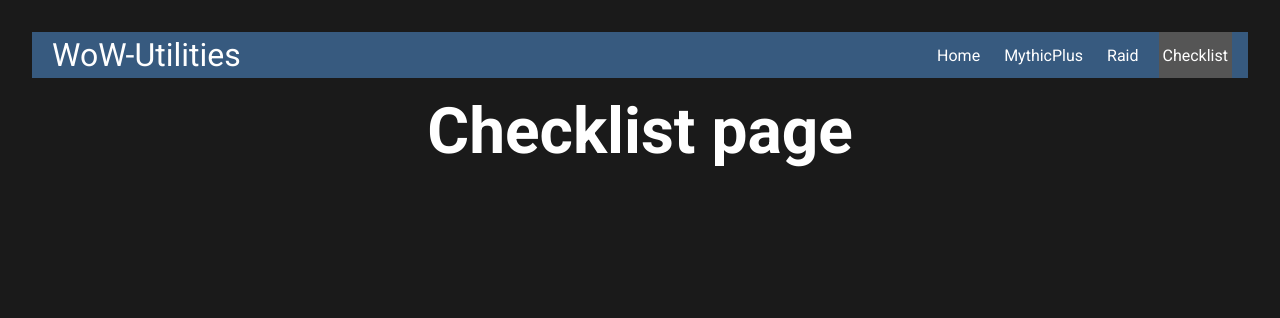
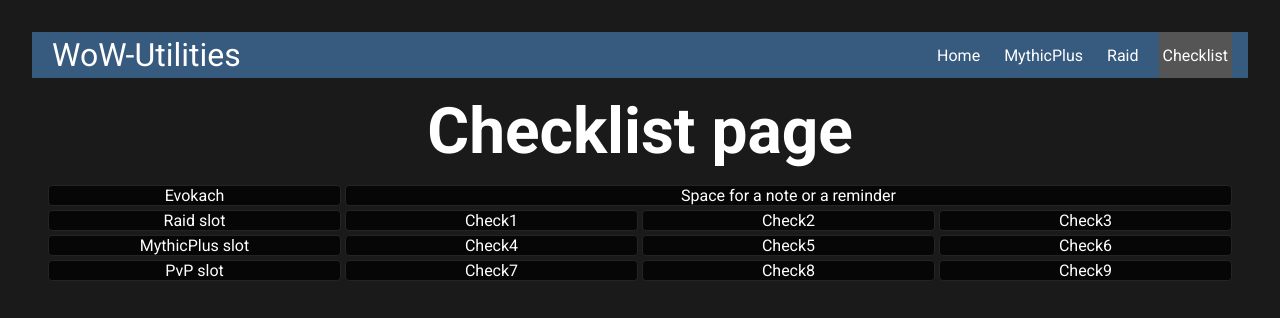
Before and after one commit to Nikolascerbakov/WoW-Utilities, a React (Vite) app: page /Checklist in a window 1280 px wide. Shown: the top 318 px of the page. Built offline with nearby package versions, Linux system fonts and the light colour scheme.

Commit message:
created checklist component, first layout

```diff
--- /dev/null
+++ b/src/Checklist.css
@@ -0,0 +1,76 @@
+
+.grid-checklist {
+    display: grid;
+    grid-template-columns: 1fr 1fr 1fr 1fr;
+    grid-template-rows: 1fr 1fr 1fr 1fr;
+    gap: .25em;
+    grid-auto-flow: row;
+    grid-template-areas:
+      "grid-char-name grid-note-space grid-note-space grid-note-space"
+      "grid-raid-slot grid-check1 grid-check2 grid-check3"
+      "grid-mythic-slot grid-check4 grid-check5 grid-check6"
+      "grid-pvp-slot grid-check7 grid-check8 grid-check9";
+  }
+
+.grid-checklist > * {
+    color: white;
+    border: 1px solid #242424;
+    border-radius: .25rem;
+    background: #060606;
+}
+
+.grid-char-name{
+    grid-area: grid-char-name ;
+}
+
+.grid-note-space{
+    grid-area: grid-note-space;
+}
+
+.grid-raid-slot{
+    grid-area: grid-raid-slot;
+}
+
+.grid-mythic-slot{
+    grid-area: grid-mythic-slot;
+}
+
+.grid-pvp-slot{
+    grid-area: grid-pvp-slot;
+}
+
+.grid-check1{
+    grid-area: grid-check1;
+}
+
+.grid-check2{
+    grid-area: grid-check2;
+}
+
+.grid-check3{
+    grid-area: grid-check3;
+}
+
+.grid-check4{
+    grid-area: grid-check4;
+}
+
+.grid-check5{
+    grid-area: grid-check5;
+}
+
+.grid-check6{
+    grid-area: grid-check6;
+}
+
+.grid-check7{
+    grid-area: grid-check7;
+}
+
+.grid-check8{
+    grid-area: grid-check8;
+}
+
+.grid-check9{
+    grid-area: grid-check9;
+}
--- a/src/ChecklistApp.jsx
+++ b/src/ChecklistApp.jsx
@@ -1,72 +1,25 @@
-import React, {useState} from "react";
 
 function ChecklistApp(){
 
-    const [tasks, setTasks] = useState(["Fill up vault slots", "Collect transmog", "Do dailies"]);
-    const [newTask, setNewTask] = useState("");
-
-    function handleInputChange(event){
-        setNewTask(event.target.value);
-    }
-
-    function addTask(){
-
-    }
-
-    function deleteTask(index){
-
-    }
-
-    function moveTaskUp(index){
-
-    }
-
-    function moveTaskDown(index){
-
-    }
-
     return(
-        <div className="checklist">
-            <h1>Checklist</h1>
-
-            <div>
-                <input
-                type="text"
-                placeholder="Enter a check..."
-                value={newTask}
-                onChange={handleInputChange}/>
-
-                <button
-                className="add-button"
-                onClick={addTask}>
-                ADD
-                </button>
-            </div>
-
-            <ol>
-                {tasks.map((task, index) =>
-                    <li className="checkLI" key={index}>
-                        <span className="text">{task}</span>
-                        <button
-                            className="delete-button"
-                            onClick={() => deleteTask(index)}>
-                            Delete
-                        </button>
-                        <button
-                            className="move-button"
-                            onClick={() => moveTaskUp(index)}>
-                            👆
-                        </button>
-                        <button
-                            className="move-button"
-                            onClick={() => moveTaskDown(index)}>
-                            👇
-                        </button>
-                    </li>
-                )}
-            </ol>
-
-        </div>
+        <>
+                        <div className="grid-checklist">
+                            <div className="grid-char-name">Evokach</div>
+                            <div className="grid-note-space">Space for a note or a reminder</div>
+                            <div className="grid-raid-slot">Raid slot</div>
+                            <div className="grid-mythic-slot">MythicPlus slot</div>
+                            <div className="grid-pvp-slot">PvP slot</div>
+                            <div className="grid-check1">Check1</div>
+                            <div className="grid-check2">Check2</div>
+                            <div className="grid-check3">Check3</div>
+                            <div className="grid-check4">Check4</div>
+                            <div className="grid-check5">Check5</div>
+                            <div className="grid-check6">Check6</div>
+                            <div className="grid-check7">Check7</div>
+                            <div className="grid-check8">Check8</div>
+                            <div className="grid-check9">Check9</div>
+                        </div>
+        </>
     )
 }
 
--- a/src/main.jsx
+++ b/src/main.jsx
@@ -3,6 +3,7 @@
 import App from './App.jsx'
 import './index.css'
 import './Tierlist.css'
+import './Checklist.css'
 import { BrowserRouter } from 'react-router-dom'
 
 ReactDOM.createRoot(document.getElementById('root')).render(
--- a/src/pages/Checklist.jsx
+++ b/src/pages/Checklist.jsx
@@ -1,7 +1,24 @@
+import ChecklistApp from "../ChecklistApp.jsx"
 
 function Checklist(){
 
-    return (<h1>Checklist page</h1>)
+    return  (
+                <>
+                    <h1>Checklist page</h1>
+
+                    <div>
+                        <ChecklistApp />
+
+                    </div>
+
+
+
+
+
+                </>
+            )
+
+
 }
 
 export default Checklist
```
Also changed, not shown: src/index.css (line endings or trailing spaces).
